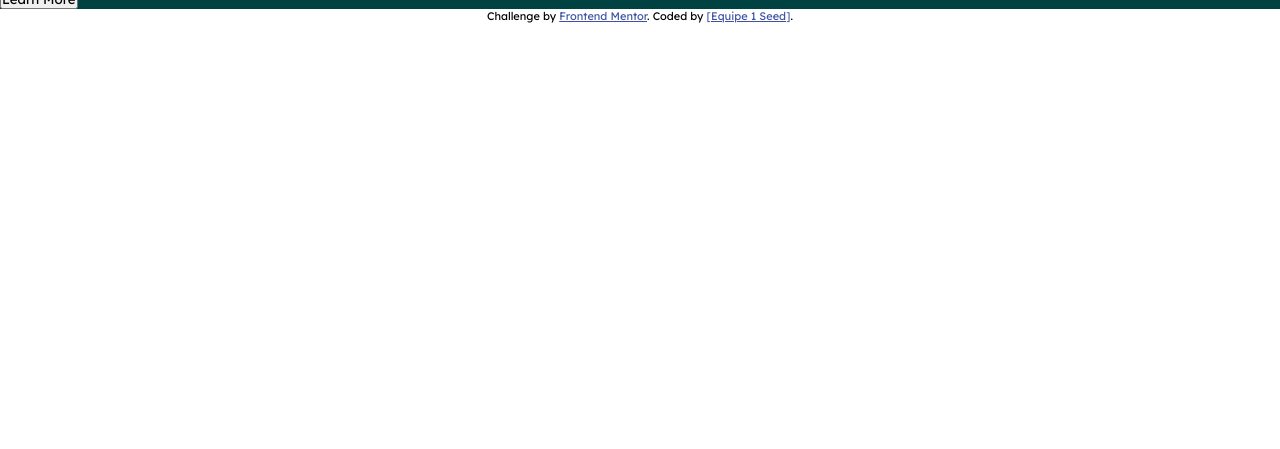
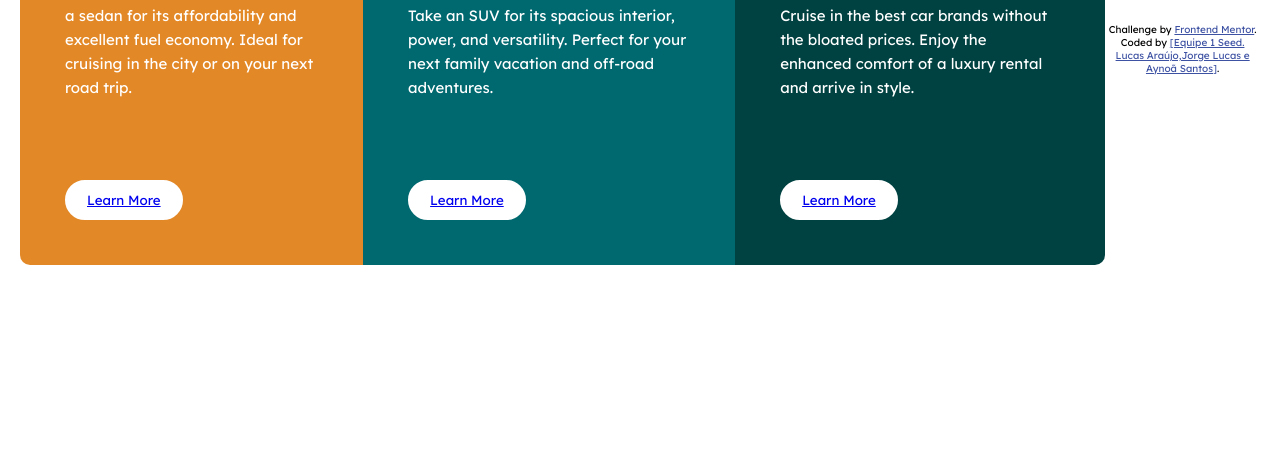
Before and after one commit to LucasAraujoBR/Projeto_Seed_Imersao, a plain HTML site: page index.html in a window 1280 px wide. Shown: the part 351-800 px from the top of the page. Drawn offline with Linux system fonts and the light colour scheme.

Commit message:
Update CSS completado

```diff
--- a/index.html
+++ b/index.html
@@ -20,7 +20,7 @@
       <h3>Sedans</h3>
       <p>a sedan for its affordability and excellent fuel economy. Ideal for cruising in the city
       or on your next road trip.</p>
-    <button class="btn">Learn More</button>
+    <button class="btn"><a href="https://www.noticiasautomotivas.com.br/carro-sedan-todas-as-opcoes-do-mercado/">Learn More</a></button>
     </div>
 
     <div class="card dark-cyan">
@@ -28,19 +28,19 @@
     <h3>SUVs</h3>
     <p>Take an SUV for its spacious interior, power, and versatility. Perfect for your next family vacation
     and off-road adventures.</p>
-    <button class="btn">Learn More</button>
+    <button class="btn"><a href="https://www.jaguarbrasil.com.br/news/suv-o-que-e-como-surgiu-e-as-principais-caracteristicas-da-categoria.html">Learn More</a></button>
   </div>
     <div class="card very-dark-cyan">
       <img src="./images/icon-luxury.svg" alt="">
     <h3>Luxury</h3>
     <p>Cruise in the best car brands without the bloated prices. Enjoy the enhanced comfort of a luxury
     rental and arrive in style.</p>
-    <button class="btn">Learn More</button>
+    <button class="btn"><a href="https://blog.paitomotors.com.br/2020/12/03/carros-de-luxo/">Learn More</a></button>
   </div>
 
   <div class="attribution">
     Challenge by <a href="https://www.frontendmentor.io?ref=challenge" target="_blank">Frontend Mentor</a>.
-    Coded by <a href="https://github.com/LucasAraujoBR/Projeto_Seed_Imersao">[Equipe 1 Seed]</a>.
+    Coded by <a href="https://github.com/LucasAraujoBR/Projeto_Seed_Imersao">[Equipe 1 Seed. Lucas Araújo,Jorge Lucas e Aynoã Santos]</a>.
   </div>
 </body>
 </html>
--- a/style.css
+++ b/style.css
@@ -20,15 +20,87 @@ h3{
 }
 p {
     font-size: 15px;
+    line-height: 1.6;
 }
+.btn:hover {
+    background-color: transparent;
+    color: #fff;
+}
+.btn {
+    background-color: #fff;
+    border: 2px solid #fff;
+    border-radius: 30px;
+    padding: 10px 20px;
+    cursor: pointer;
+    transition: all 0.4s ease-in-out;
+}
+
 .bright-orange{
     background-color: var(--bright-orange);
+    color: #fff;
+    border-radius: 10px 10px 0 0;
+}
+.bright-orange .btn{
+    color: var(--bright-orange);
 }
 .dark-cyan{
     background-color: var(--dark-cyan);
+    color: #fff;
+}
+.dark-cyan .btn {
+    color: var(--dark-cyan);
 }
 .very-dark-cyan{
     background-color: var(--very-dark-cyan);
+    color: #fff;
+    border-radius: 0 0 10px 10px;
 }
-.attribution { font-size: 11px; text-align: center; }
+.very-dark-cyan .btn {
+    color: var(--very-dark-cyan);
+}
+.btn:hover {
+    background-color: transparent;
+    color: #fff;
+}
+.container{
+    padding: 20px;
+}
+.card{
+    padding: 30px;
+}
+.card img{
+    margin-bottom: 25px;
+}
+.card h3{
+    margin-bottom: 20px;
+}
+.card p{
+    margin-bottom: 30px;
+}
+.attribution { font-size: 10px; text-align: center; }
 .attribution a { color: hsl(228, 45%, 44%);}
+
+@media (min-width: 992px) {
+    .container {
+        display: flex;
+        align-items: center;
+        justify-content: center;
+        min-height: 100vh;
+        margin: auto;
+    }
+    .bright-orange {
+        border-radius: 10px 0 0 10px;
+    }
+
+    .very-dark-cyan {
+        border-radius: 0 10px 10px 0;
+    }
+    .card {
+        padding: 45px;
+
+    }
+
+    .card p{
+        margin-bottom: 80px;
+    }
+}
```
